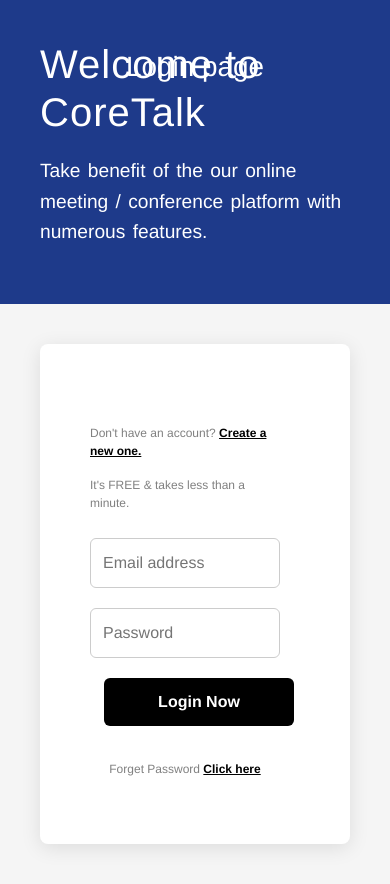
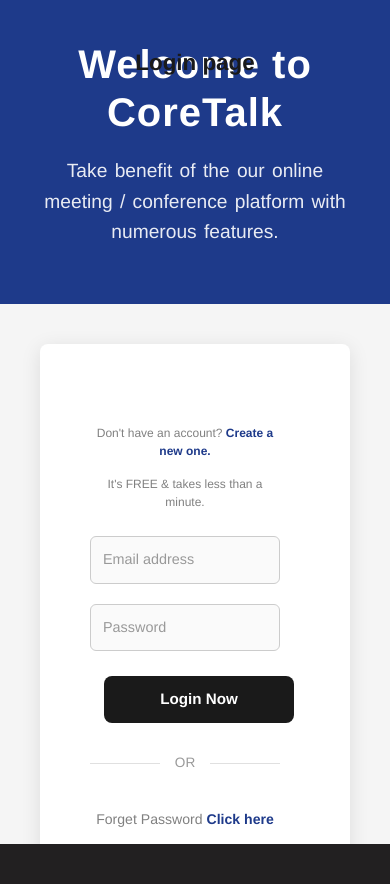
Before and after one commit to laksh-jain-17/coretalk, a Vue app: page /Login in a window 390 px wide. After the commit the page ends 844 px from the top, so only its background shows below. Built offline with nearby package versions, Linux system fonts and the light colour scheme; no server answers.

Commit message:
Update Login.vue
Fixing UI

```diff
--- a/src/pages/Login.vue
+++ b/src/pages/Login.vue
@@ -47,7 +47,6 @@
     </div>
   </transition>
 </template>
-
 <script>
 export default {
   name: 'Login',
@@ -191,127 +190,352 @@ export default {
   }
 };
 </script>
+<style>
+/* Reset & Box Sizing */
 * {
-  box-sizing: border-box; /* Ensures padding doesn't break width */
+  box-sizing: border-box;
   margin: 0;
   padding: 0;
 }
 
+/* Main Container */
 #container {
   display: flex;
-  min-height: 100vh; /* Use min-height so it can expand on mobile */
+  min-height: 100vh;
+  width: 100%;
   font-family: helvetica, sans-serif;
-  flex-direction: row; /* Default: Side-by-side for laptops */
+  overflow-x: hidden;
 }
 
-/* 2. Left Box Optimization */
+/* Left Box - Feature Section */
 #leftbox {
-  flex: 0 0 65%; /* Width 65% on desktop */
+  flex: 0 0 60%;
   background-color: #1e3a8a;
   color: white;
   display: flex;
   flex-direction: column;
   justify-content: center;
-  padding: 5vw; /* Use vw for padding so it scales with screen width */
+  align-items: center;
+  padding: 60px 40px;
+  text-align: center;
 }
 
 #leftbox h1 {
-  font-size: clamp(1.8rem, 4vw, 2.5rem); /* Scales between 1.8rem and 2.5rem */
-  margin-bottom: 20px;
+  font-size: clamp(1.5rem, 3vw, 2.5rem);
+  margin-bottom: 15px;
+  font-weight: 600;
 }
 
-/* 3. Right Box (Login Area) */
+#leftbox > div {
+  max-width: 600px;
+  width: 100%;
+}
+
+#leftbox p {
+  font-size: clamp(0.95rem, 1.5vw, 1.1rem);
+  line-height: 1.6;
+  opacity: 0.9;
+}
+
+/* Updates Section */
+#new_updates {
+  text-align: left;
+}
+
+#updates_header h1 {
+  margin-bottom: 25px;
+  text-align: center;
+}
+
+#new_updates ol {
+  margin: 20px 0 20px 25px;
+  padding: 0;
+}
+
+#new_updates li {
+  font-size: clamp(0.9rem, 1.3vw, 1rem);
+  line-height: 1.8;
+  margin-bottom: 10px;
+}
+
+#new_updates p {
+  text-align: center;
+  margin-top: 25px;
+  font-size: 0.95rem;
+  opacity: 0.7;
+}
+
+/* Right Box - Login Form */
 #rightbox {
-  flex: 1; /* Takes remaining 35% */
+  flex: 0 0 40%;
   display: flex;
   flex-direction: column;
   justify-content: center;
   align-items: center;
-  padding: 40px 20px;
-  background-color: #f5f5f5;
-  position: relative;
+  padding: 40px 30px;
+  background-color: #f8f9fa;
 }
 
-/* 4. Form Styling - No more absolute positioning! */
-#rightbox form {
+#rightbox > h1 {
+  font-size: clamp(1.5rem, 2.5vw, 2rem);
+  color: #1a1a1a;
+  margin-bottom: 30px;
+  font-weight: 600;
+}
+
+/* Form Styling */
+#info {
   width: 100%;
   max-width: 420px;
   background-color: white;
-  padding: 40px;
-  border-radius: 8px;
-  box-shadow: 0 4px 20px rgba(0, 0, 0, 0.1);
-  display: flex;
-  flex-direction: column;
+  padding: 35px 30px;
+  border-radius: 12px;
+  box-shadow: 0 2px 15px rgba(0, 0, 0, 0.08);
 }
 
-#rightbox h1 {
-  position: static; /* Removed Absolute Positioning */
-  margin-bottom: 30px;
-  font-size: 1.8rem;
-  color: black;
+#info p {
+  font-size: 0.9rem;
+  color: #666;
+  margin-bottom: 15px;
   text-align: center;
 }
 
-#rightbox input {
-  width: 100%;
-  padding: 12px;
-  margin: 8px 0;
-  border: 1px solid #ccc;
-  border-radius: 6px;
+#info p a {
+  color: #1e3a8a;
+  text-decoration: none;
+  font-weight: 600;
 }
 
-#rightbox button {
+#info p a:hover {
+  text-decoration: underline;
+}
+
+/* Input Fields */
+#info input {
   width: 100%;
-  padding: 12px;
-  background-color: black;
+  padding: 13px 15px;
+  margin: 10px 0;
+  border: 1.5px solid #e0e0e0;
+  border-radius: 8px;
+  font-size: 0.95rem;
+  transition: all 0.3s ease;
+  background-color: #fafafa;
+}
+
+#info input:focus {
+  outline: none;
+  border-color: #1e3a8a;
+  background-color: white;
+  box-shadow: 0 0 0 3px rgba(30, 58, 138, 0.1);
+}
+
+#info input::placeholder {
+  color: #999;
+}
+
+/* Error Message */
+#info p[style*="color:red"] {
+  font-size: 0.85rem;
+  margin: 10px 0;
+  padding: 8px 12px;
+  background-color: #fee;
+  border-left: 3px solid #f44336;
+  border-radius: 4px;
+}
+
+/* Login Button */
+#info button[type="submit"] {
+  width: 100%;
+  padding: 13px;
+  background-color: #1a1a1a;
   color: white;
   border: none;
-  border-radius: 6px;
-  font-weight: bold;
+  border-radius: 8px;
+  font-weight: 600;
+  font-size: 1rem;
   cursor: pointer;
-  margin: 15px 0;
+  margin: 15px 0 10px 0;
   transition: all 0.3s ease;
 }
 
-/* 5. RESPONSIVE MEDIA QUERY (The Magic Fix) */
-@media (max-width: 1024px) {
-  #leftbox { width: 50%; } /* Equal split for smaller laptops/tablets */
+#info button[type="submit"]:hover {
+  background-color: #333;
+  transform: translateY(-1px);
+  box-shadow: 0 4px 12px rgba(0, 0, 0, 0.15);
 }
 
-@media (max-width: 768px) {
-  #container {
-    flex-direction: column; /* Stacks vertically on mobile */
-  }
-  #leftbox {
-    width: 100%;
-    min-height: 300px; /* Give it some height on mobile */
-    padding: 40px 20px;
-  }
-  #rightbox {
-    width: 100%;
-    padding: 20px;
-  }
-  #rightbox form {
-    padding: 25px; /* Less padding inside form on mobile */
-  }
+#info button[type="submit"]:active {
+  transform: translateY(0);
 }
 
-/* Divider & Google Button */
+/* Divider */
 .divider {
   display: flex;
   align-items: center;
-  margin: 20px 0;
-  color: #666;
+  margin: 25px 0 20px 0;
+  color: #999;
 }
-.divider::before, .divider::after {
+
+.divider::before,
+.divider::after {
   content: '';
   flex: 1;
-  border-bottom: 1px solid #ddd;
+  border-bottom: 1px solid #e0e0e0;
 }
-.divider span { padding: 0 10px; font-size: 14px; }
 
+.divider span {
+  padding: 0 15px;
+  font-size: 0.85rem;
+  font-weight: 500;
+}
+
+/* Google Sign-In Button */
 #google-signin-button {
   width: 100%;
   display: flex;
   justify-content: center;
+  margin-bottom: 15px;
 }
+
+/* Forget Password Link */
+#last {
+  margin-top: 20px !important;
+  font-size: 0.88rem !important;
+}
+
+/* Fade Transition */
+.fade-enter-active,
+.fade-leave-active {
+  transition: opacity 0.3s ease;
+}
+
+.fade-enter-from,
+.fade-leave-to {
+  opacity: 0;
+}
+
+/* ============================================ */
+/* RESPONSIVE BREAKPOINTS */
+/* ============================================ */
+
+/* Large Tablets & Small Laptops (1024px - 1280px) */
+@media (max-width: 1280px) {
+  #leftbox {
+    flex: 0 0 55%;
+    padding: 50px 35px;
+  }
+
+  #rightbox {
+    flex: 0 0 45%;
+  }
+}
+
+/* Tablets (768px - 1024px) */
+@media (max-width: 1024px) {
+  #container {
+    flex-direction: column;
+  }
+
+  #leftbox {
+    flex: 0 0 auto;
+    width: 100%;
+    min-height: 350px;
+    padding: 50px 30px;
+  }
+
+  #rightbox {
+    flex: 0 0 auto;
+    width: 100%;
+    padding: 50px 30px;
+  }
+
+  #info {
+    max-width: 500px;
+  }
+}
+
+/* Mobile Devices (480px - 768px) */
+@media (max-width: 768px) {
+  #leftbox {
+    min-height: 300px;
+    padding: 40px 25px;
+  }
+
+  #rightbox {
+    padding: 40px 20px;
+  }
+
+  #rightbox > h1 {
+    margin-bottom: 25px;
+  }
+
+  #info {
+    padding: 30px 25px;
+    max-width: 100%;
+  }
+
+  #new_updates ol {
+    margin-left: 20px;
+  }
+}
+
+/* Small Mobile Devices (320px - 480px) */
+@media (max-width: 480px) {
+  #leftbox {
+    padding: 30px 20px;
+    min-height: 280px;
+  }
+
+  #leftbox h1 {
+    font-size: 1.5rem;
+  }
+
+  #rightbox {
+    padding: 30px 15px;
+  }
+
+  #rightbox > h1 {
+    font-size: 1.4rem;
+    margin-bottom: 20px;
+  }
+
+  #info {
+    padding: 25px 20px;
+    border-radius: 10px;
+  }
+
+  #info input {
+    padding: 12px 14px;
+    font-size: 0.9rem;
+  }
+
+  #info button[type="submit"] {
+    padding: 12px;
+    font-size: 0.95rem;
+  }
+
+  #new_updates li {
+    font-size: 0.88rem;
+  }
+
+  .divider {
+    margin: 20px 0 15px 0;
+  }
+}
+
+/* Extra Small Devices (below 320px) */
+@media (max-width: 320px) {
+  #leftbox {
+    padding: 25px 15px;
+  }
+
+  #info {
+    padding: 20px 15px;
+  }
+
+  #info input,
+  #info button[type="submit"] {
+    font-size: 0.85rem;
+  }
+}
+</style>
```
